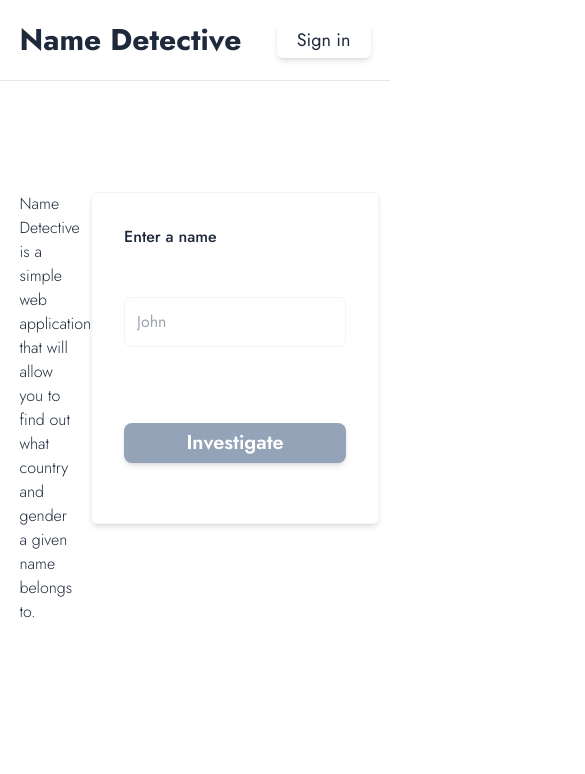
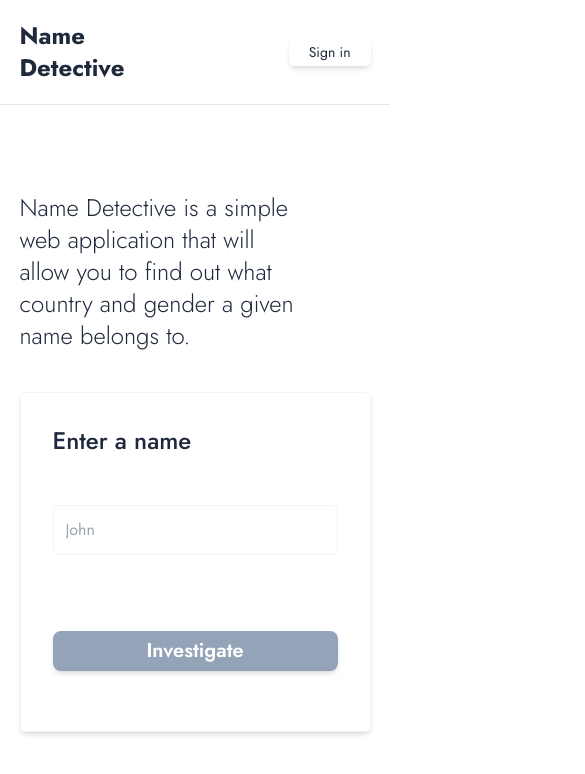
Before and after one commit to mateuszkwasniak/name-detective, a Next.js app: page / in a window 390 px wide. Shown: the top 774 px of the page, 585 px wide, since content can reach past the window. Built offline with nearby package versions, Linux system fonts and the light colour scheme; no server answers.

Commit message:
Added mobile version styles

```diff
--- a/src/app/components/NameInfo.tsx
+++ b/src/app/components/NameInfo.tsx
@@ -1,7 +1,7 @@
 "use client";
 
 import ReactDOMServer from "react-dom/server";
-import { useContext, ReactNode, ReactElement } from "react";
+import { useContext, useEffect, useRef, RefObject } from "react";
 import { NameContext } from "../name-provider";
 import { convert } from "html-to-text";
 
@@ -19,6 +19,14 @@ export default function NameInfo() {
     navigator.clipboard.writeText(text);
   };
 
+  const displayRef: RefObject<HTMLParagraphElement> =
+    useRef<HTMLParagraphElement>(null);
+
+  useEffect(() => {
+    displayRef?.current &&
+      displayRef.current.scrollIntoView({ behavior: "smooth" });
+  }, [nameData]);
+
   let content: JSX.Element;
 
   if (
@@ -28,7 +36,10 @@ export default function NameInfo() {
   ) {
     content = (
       <>
-        <p className="xl:text-xl text-slate-800 font-light mb-4">
+        <p
+          className="xl:text-xl text-slate-800 font-light mb-4"
+          ref={displayRef}
+        >
           We have analyzed over {nameData.nationalityData.count} records in
           order to determine the origins of {nameData.nationalityData.name}.
           <br />
@@ -50,7 +61,7 @@ export default function NameInfo() {
             return (
               <li className="list-disc mb-2" key={country.country_id}>
                 {regionNames.of(country.country_id)} &#40;
-                {(country.probability * 100).toFixed(0)}% probability&#41; -
+                {(country.probability * 100).toFixed(1)}% probability&#41; -
                 gender is{" "}
                 {(genderDataElem && genderDataElem?.gender) || "unknown"}{" "}
                 {genderProbability &&
--- a/src/app/components/NameSearchForm.tsx
+++ b/src/app/components/NameSearchForm.tsx
@@ -67,7 +67,7 @@ export default function NameSearchForm() {
     >
       <label
         htmlFor="name"
-        className="md:text-3xl font-medium mb-12 text-slate-800"
+        className="text-2xl md:text-3xl font-medium mb-12 text-slate-800"
       >
         Enter a name
       </label>
--- a/src/app/components/Navbar.tsx
+++ b/src/app/components/Navbar.tsx
@@ -37,16 +37,21 @@ export default function Navbar() {
   }, [refreshLogin]);
 
   return (
-    <nav className="w-full fixed top:0 z-50 flex justify-center border-b border-slate-200 bg-white text-slate-800">
-      <div className="w-[90%] h-[5rem] xl:w-[70rem] py-5 bg-white flex items-center justify-between md:text-base xl:text-lg text-slate-800">
+    <nav className="w-full fixed top:0 left-0 z-50 flex justify-center border-b border-slate-200 bg-white text-slate-800">
+      <div className="w-[90%] md:h-[5rem] xl:w-[70rem] py-5 bg-white flex items-center justify-between md:text-base xl:text-lg text-slate-800">
         <Link
-          className="font-bold text-3xl hover:opacity-70 duration-700 ease-in-out"
+          className="font-bold text-2xl md:text-3xl hover:opacity-70 duration-700 ease-in-out"
           href="/"
         >
-          Name Detective
+          Name <br className="md:hidden" />
+          Detective
         </Link>
-        <div className="flex gap-10">
-          {auth.name && <p className="flex items-center">Hello, {auth.name}</p>}
+        <div className="flex gap-5 md:gap-10">
+          {auth.name && (
+            <p className="invisible w-0 md:flex items-center">
+              Hello, {auth.name}
+            </p>
+          )}
 
           {auth.name && (
             <>
@@ -54,7 +59,7 @@ export default function Navbar() {
                 <Link
                   prefetch={false}
                   href="/search-history"
-                  className="w-fit text-lg rounded-md px-5 py-1 flex items-center justify-between gap-2 bg-opacity-80 hover:bg-slate-100 duration-700 ease-in-out shadow-md"
+                  className="w-fit text-sm md:text-lg rounded-md px-2 md:px-5 py-1 flex items-center justify-between gap-2 bg-opacity-80 hover:bg-slate-100 duration-700 ease-in-out shadow-md"
                 >
                   History
                 </Link>
@@ -62,7 +67,7 @@ export default function Navbar() {
               {pathname === "/search-history" && (
                 <button
                   onClick={() => router.refresh()}
-                  className="w-fit text-lg rounded-md px-5 py-1 flex items-center gap-2 bg-opacity-80 hover:bg-slate-100 duration-700 ease-in-out shadow-md"
+                  className="w-fit text-sm md:text-lg rounded-md px-2 md:px-5 py-1 flex items-center gap-2 bg-opacity-80 hover:bg-slate-100 duration-700 ease-in-out shadow-md"
                 >
                   <IoMdRefresh /> Refresh
                 </button>
@@ -72,7 +77,7 @@ export default function Navbar() {
 
           {auth.name ? (
             <button
-              className="w-fit text-lg rounded-md text-slate-800  px-5 py-1 flex items-center justify-between gap-2 bg-opacity-80 hover:bg-slate-100 duration-700 ease-in-out shadow-md"
+              className="w-fit text-sm md:text-lg rounded-md text-slate-800 px-2 md:px-5 py-1 flex items-center justify-between gap-2 bg-opacity-80 hover:bg-slate-100 duration-700 ease-in-out shadow-md"
               onClick={handleLogout}
             >
               Sign out
@@ -80,7 +85,7 @@ export default function Navbar() {
           ) : (
             <Link
               href="/login"
-              className="w-fit text-lg rounded-md text-slate-800  px-5 py-1 flex items-center justify-between gap-2 bg-opacity-80 hover:bg-slate-100 duration-700 ease-in-out shadow-md"
+              className="w-fit text-sm md:text-lg rounded-md text-slate-800  px-5 py-1 flex items-center justify-between gap-2 bg-opacity-80 hover:bg-slate-100 duration-700 ease-in-out shadow-md"
             >
               Sign in
             </Link>
--- a/src/app/layout.tsx
+++ b/src/app/layout.tsx
@@ -17,7 +17,7 @@ export default function RootLayout({
   children: React.ReactNode;
 }) {
   return (
-    <html lang="en">
+    <html lang="en" className="overflow-x-hidden">
       <body
         className={`${jost.className} min-h-screen relative overflow-x-hidden flex flex-col items-center`}
       >
--- a/src/app/login/components/LoginForm.tsx
+++ b/src/app/login/components/LoginForm.tsx
@@ -108,7 +108,9 @@ export default function LoginForm() {
       } p-8 flex md:w-[450px] flex-col border border-slate-100 rounded-md shadow-md text-slate-600`}
       onSubmit={handleFormSubmission}
     >
-      <h2 className="md:text-3xl font-medium mb-12 text-slate-800">Sign in</h2>
+      <h2 className="text-2xl md:text-3xl font-medium mb-12 text-slate-800">
+        Sign in
+      </h2>
       <label htmlFor="login" className="mb-2">
         Login
       </label>
--- a/src/app/page.tsx
+++ b/src/app/page.tsx
@@ -11,13 +11,13 @@ export const metadata = {
 export default function HomePage() {
   return (
     <main className="w-[90%] xl:w-[70rem] mt-[12rem] flex-grow">
-      <section className="w-full flex md:gap-16 md:justify-center xl:justify-between">
+      <section className="w-full flex flex-col md:flex-row gap-6 md:gap-16 mb-10">
         <div className="flex flex-col gap-10 md:w-[400px] xl:w-[450px]">
-          <p className="w-[80%] mb-4 xl:text-2xl text-slate-800 font-light text-left">
+          <p className="w-[80%] mb-4 text-2xl md:text-3xl xl:text-2xl text-slate-800 font-light text-left">
             Name Detective is a simple web application that will allow you to
             find out what country and gender a given name belongs to.
           </p>
-          <div className="relative md:w-[300px] md:h-[300px] xl:w-[450px] xl:h-[450px]">
+          <div className="hidden md:block relative md:w-[300px] md:h-[300px] xl:w-[450px] xl:h-[450px]">
             <Image
               src="/hero.png"
               fill
--- a/src/app/search-history/components/SearchCard.tsx
+++ b/src/app/search-history/components/SearchCard.tsx
@@ -22,21 +22,21 @@ export default function SearchCard({ searchResult }: Props) {
 
 
   return (
-    <article className="w-fit h-fit border border-slate-50 rounded-md shadow-md p-16 flex gap-20 justify-center text-slate-800">
+    <article className="w-full md:w-fit h-fit border border-slate-50 rounded-md shadow-md p-4 md:p-16 flex flex-col md:flex-row gap-10 md:gap-20 justify-center text-slate-800">
     <div className="flex flex-col">
-      <h3 className="md:text-xl font-semibold mb-2">Date:</h3>
+      <h3 className="text-lg md:text-xl font-semibold mb-2">Date:</h3>
       <p className="md:text-xl">
         {searchResult.createdAt.toLocaleDateString()} at{" "}
         {searchResult.createdAt.toLocaleTimeString()}{" "}
       </p>
       <hr className="h-0 w-full border border-t-0 border-slate-200 my-10"/>
-      <h3 className="md:text-xl  font-semibold mb-2">Name:</h3>
+      <h3 className="text-lg md:text-xl font-semibold mb-2">Name:</h3>
       <p className="md:text-xl mb-5">{searchResult.name}</p>
     </div>
-    <hr className="md:h-[25rem] border border-l-0 border-slate-200"/>
+    <hr className="h-0 md:h-[25rem] border border-t-0 md:border-l-0 border-slate-200"/>
     <div className="flex flex-col">
-      <h3 className="md:text-xl  font-semibold mb-8">Results:</h3>
-      <div className="flex gap-16">
+      <h3 className="text-lg md:text-xl font-semibold mb-8">Results:</h3>
+      <div className="flex flex-col md:flex-row gap-16">
         {formattedNationalityDataText && <div><h4 className="font-medium text-lg mb-2 flex gap-2"><MdOutlineFlagCircle /> Nationality</h4><pre>{formattedNationalityDataText}</pre></div>}
         {formattedGenderDataText && <div><h4 className="font-medium text-lg mb-2 flex gap-2"><BsGenderAmbiguous/> Gender</h4><pre>{formattedGenderDataText}</pre></div>}
       </div>
--- a/src/app/search-history/page.tsx
+++ b/src/app/search-history/page.tsx
@@ -17,7 +17,7 @@ export default async function SearchHistoryPage() {
 
   return (
     <main className="w-[90%] xl:w-[70rem] mt-[12rem] flex-grow">
-      <h1 className="md:text-4xl text-center font-semibold mb-16 text-slate-800">
+      <h1 className="text-3xl md:text-4xl text-center font-semibold mb-16 text-slate-800">
         Investigations History
       </h1>
       <Suspense fallback={<Spinner dark={true} />}>
```
